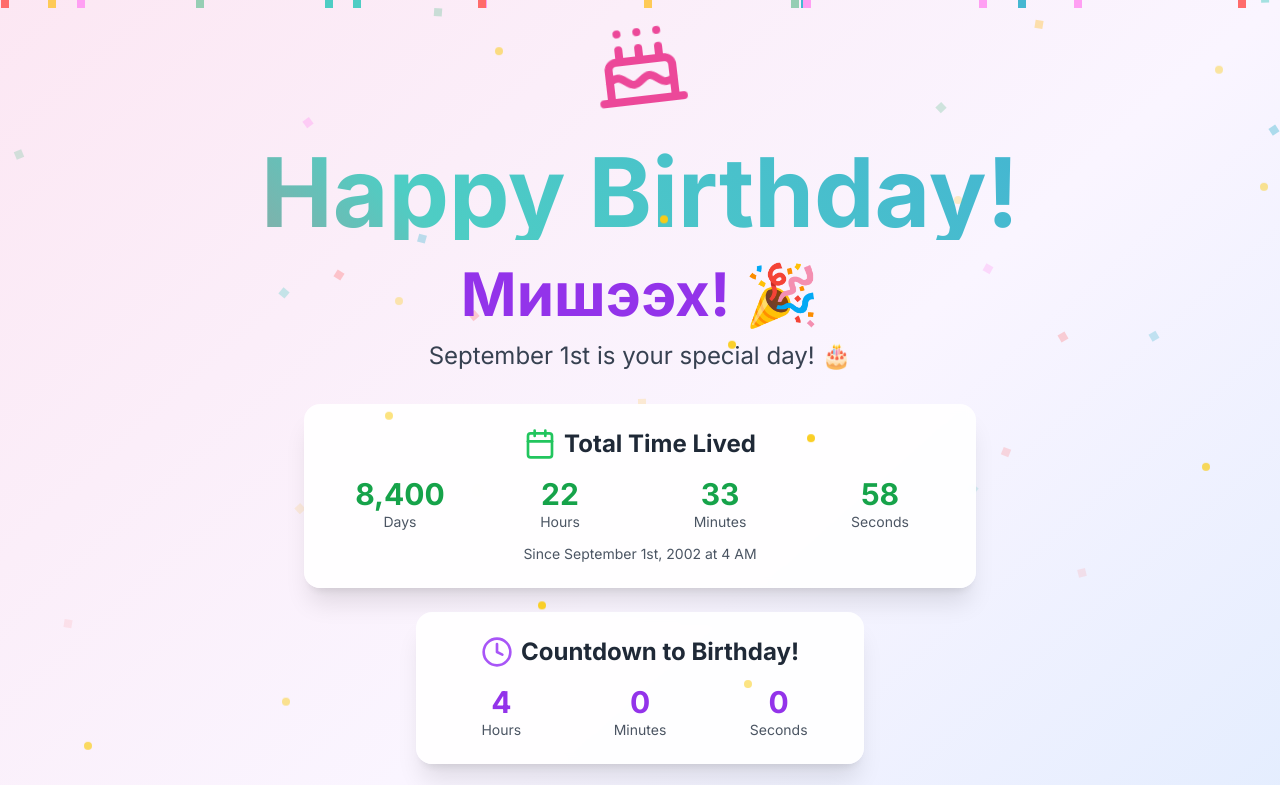
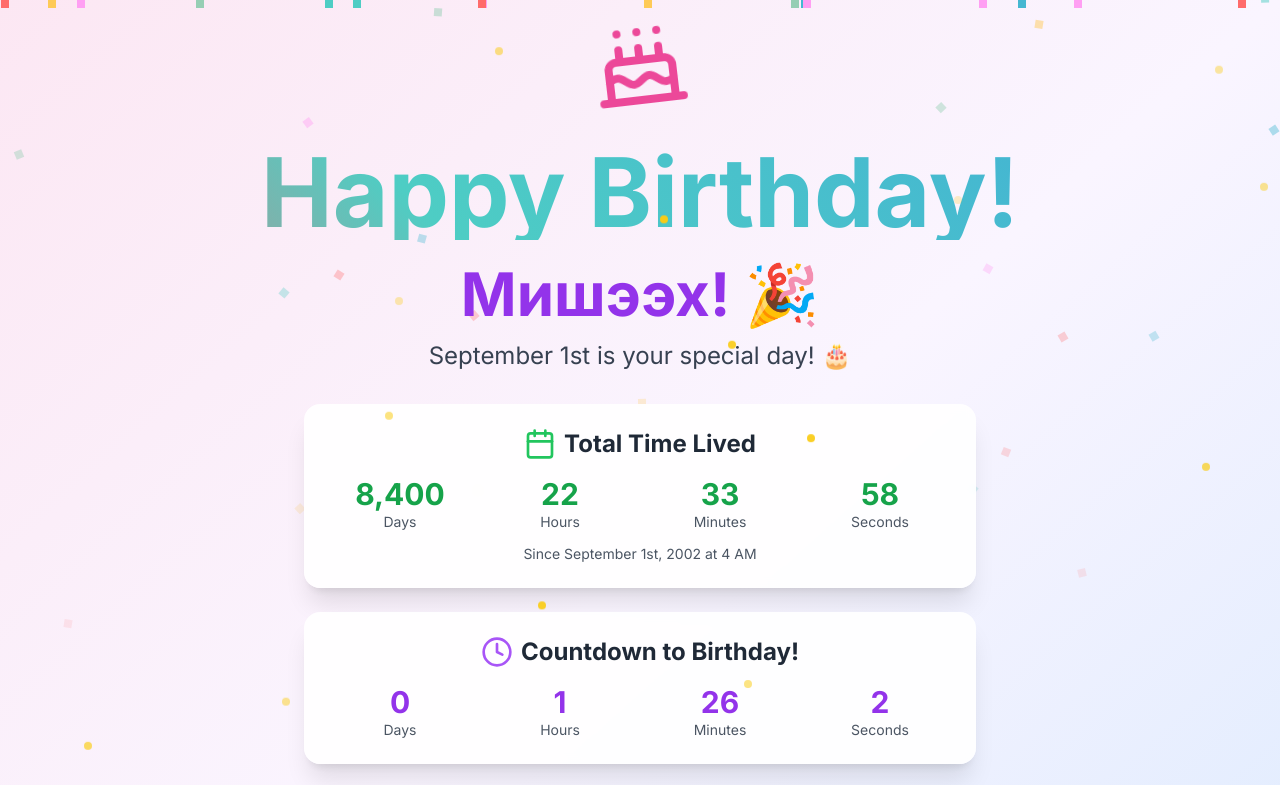
Before and after one commit to zzzchinguun/happy-birthday-app, a Next.js app: page / in a window 1280 px wide. Shown: the top 785 px of the page. Built offline with nearby package versions, Linux system fonts and the light colour scheme.

Commit message:
Fix countdown to be real-time based on actual September 1st birthday date, not relative to page load

```diff
--- a/app/page.tsx
+++ b/app/page.tsx
@@ -8,6 +8,7 @@ export default function Home() {
   const [showContent, setShowContent] = useState(false)
   const [confetti, setConfetti] = useState<Array<{id: number, x: number, color: string}>>([])
   const [timeLeft, setTimeLeft] = useState({
+    days: 0,
     hours: 0,
     minutes: 0,
     seconds: 0
@@ -25,9 +26,8 @@ export default function Home() {
       const now = new Date()
       const currentYear = now.getFullYear()
 
-      // Set birthday to September 1st of current year at 4 hours from now
-      const birthday = new Date(currentYear, 8, 1) // Month is 0-indexed, so 8 = September
-      birthday.setHours(now.getHours() + 4, now.getMinutes(), now.getSeconds())
+      // Set birthday to September 1st of current year at 4 AM
+      const birthday = new Date(currentYear, 8, 1, 4, 0, 0) // Month is 0-indexed, so 8 = September, 4 AM
 
       // If birthday has passed this year, set it to next year
       if (birthday < now) {
@@ -37,10 +37,25 @@ export default function Home() {
       const difference = birthday.getTime() - now.getTime()
 
       if (difference > 0) {
+        const totalSeconds = Math.floor(difference / 1000)
+        const days = Math.floor(totalSeconds / (24 * 60 * 60))
+        const hours = Math.floor((totalSeconds % (24 * 60 * 60)) / (60 * 60))
+        const minutes = Math.floor((totalSeconds % (60 * 60)) / 60)
+        const seconds = totalSeconds % 60
+
         setTimeLeft({
-          hours: Math.floor((difference / (1000 * 60 * 60)) % 24),
-          minutes: Math.floor((difference / 1000 / 60) % 60),
-          seconds: Math.floor((difference / 1000) % 60)
+          days,
+          hours,
+          minutes,
+          seconds
+        })
+      } else {
+        // If it's the birthday, show zeros
+        setTimeLeft({
+          days: 0,
+          hours: 0,
+          minutes: 0,
+          seconds: 0
         })
       }
     }
@@ -101,6 +116,9 @@ export default function Home() {
     }, 1000)
     return () => clearInterval(cleanup)
   }, [])
+
+  // Check if it's the birthday
+  const isBirthday = timeLeft.days === 0 && timeLeft.hours === 0 && timeLeft.minutes === 0 && timeLeft.seconds === 0
 
   return (
     <div className="min-h-screen bg-gradient-to-br from-pink-100 via-purple-50 to-blue-100 overflow-hidden relative">
@@ -201,13 +219,25 @@ export default function Home() {
                 initial={{ opacity: 0, scale: 0.8 }}
                 animate={{ opacity: 1, scale: 1 }}
                 transition={{ delay: 0.7, duration: 0.8 }}
-                className="bg-white/90 backdrop-blur-sm rounded-2xl p-6 shadow-xl mb-8 max-w-md mx-auto"
+                className="bg-white/90 backdrop-blur-sm rounded-2xl p-6 shadow-xl mb-8 max-w-2xl mx-auto"
               >
                 <div className="flex items-center justify-center mb-4">
                   <Clock className="w-8 h-8 text-purple-500 mr-2" />
-                  <h3 className="text-2xl font-bold text-gray-800">Countdown to Birthday!</h3>
+                  <h3 className="text-2xl font-bold text-gray-800">
+                    {isBirthday ? "🎉 It's Your Birthday Today! 🎉" : "Countdown to Birthday!"}
+                  </h3>
                 </div>
-                <div className="grid grid-cols-3 gap-4">
+                {isBirthday ? (
+                  <div className="text-center">
+                    <div className="text-4xl font-bold text-purple-600 mb-2">🎂 HAPPY BIRTHDAY! 🎂</div>
+                    <div className="text-lg text-gray-600">Enjoy your special day!</div>
+                  </div>
+                ) : (
+                  <div className="grid grid-cols-4 gap-4">
+                    <div className="text-center">
+                      <div className="text-3xl font-bold text-purple-600">{timeLeft.days}</div>
+                      <div className="text-sm text-gray-600">Days</div>
+                    </div>
                     <div className="text-center">
                       <div className="text-3xl font-bold text-purple-600">{timeLeft.hours}</div>
                       <div className="text-sm text-gray-600">Hours</div>
@@ -221,6 +251,7 @@ export default function Home() {
                       <div className="text-sm text-gray-600">Seconds</div>
                     </div>
                   </div>
+                )}
               </motion.div>
 
               <motion.div
```
Lines whose indentation alone changed are shown as unchanged.
